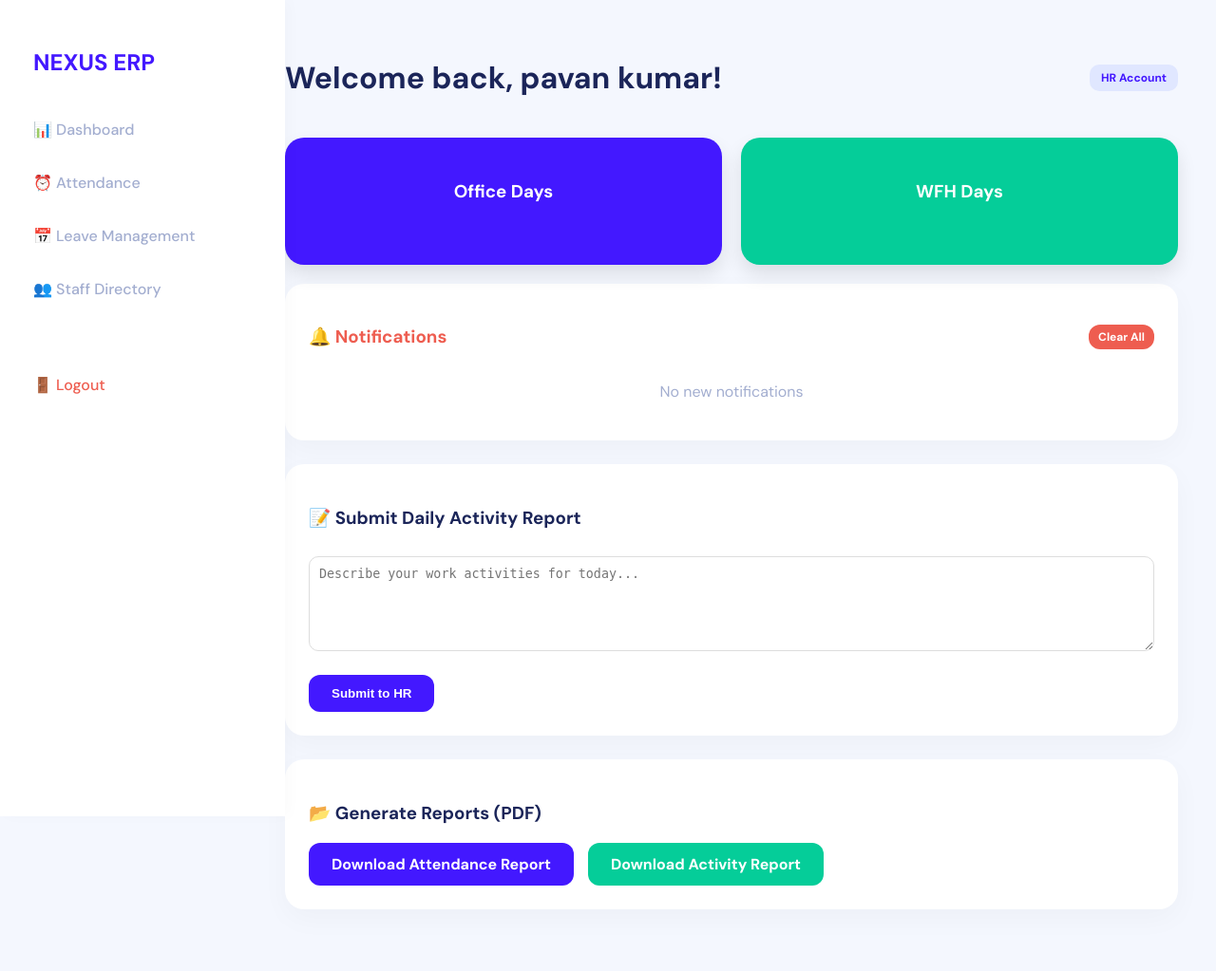
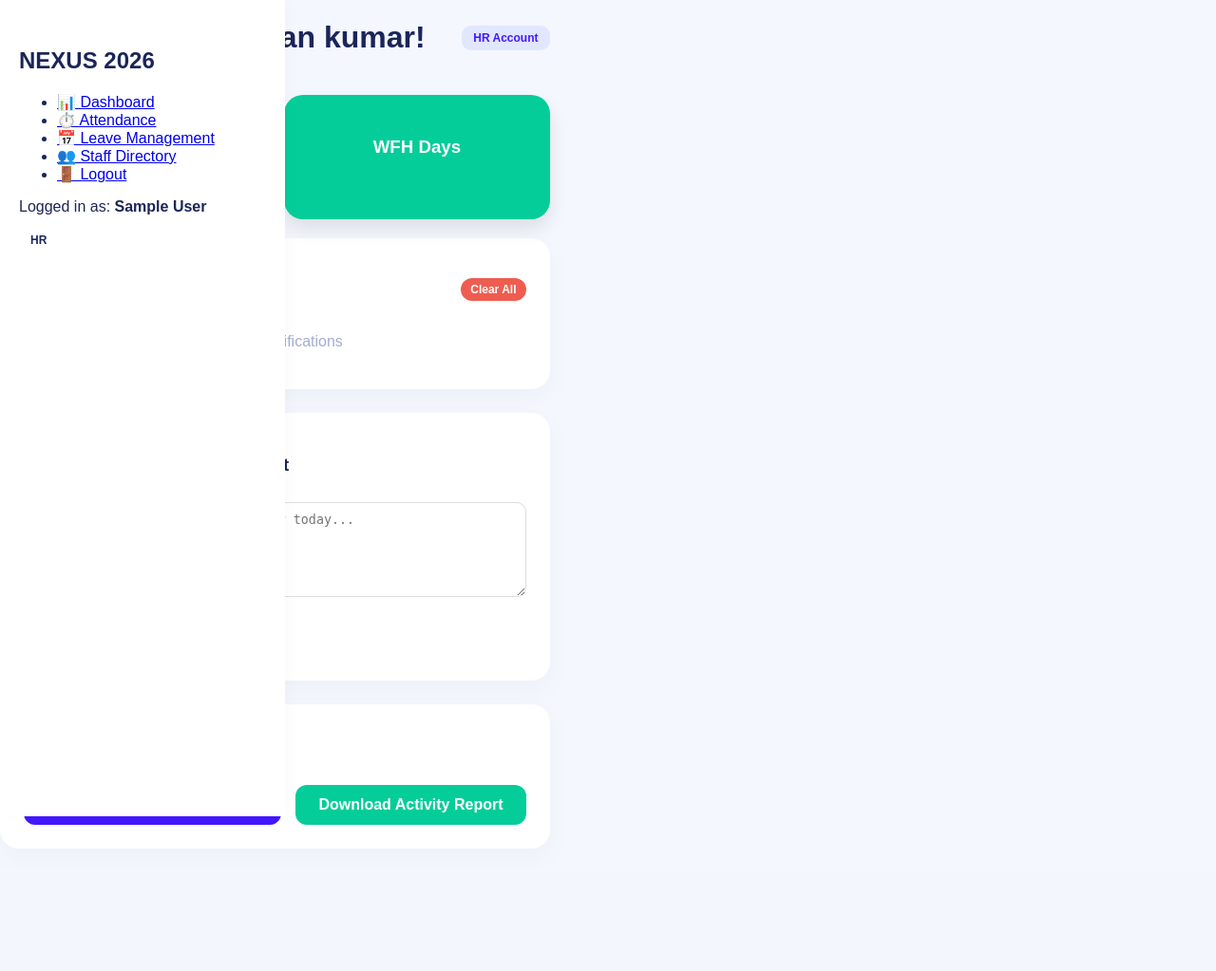
Before and after one commit to pk7745/erp, a Flask app: page /dashboard in a window 1280 px wide. Shown: the whole page at 95% size. After the commit the page ends 869 px from the top, so only its background shows below. Run offline with Flask 3, Linux system fonts and the light colour scheme; the visitor is signed in with stand-in values (Sample User, id 1).

Commit message:
Revamp base.html layout and styles

```diff
--- a/templates/base.html
+++ b/templates/base.html
@@ -3,30 +3,40 @@
 <head>
     <meta charset="UTF-8">
     <meta name="viewport" content="width=device-width, initial-scale=1.0">
-    <title>Nexus Enterprise ERP</title>
+    <title>Nexus ERP</title>
     <link rel="stylesheet" href="{{ url_for('static', filename='style.css') }}">
-    <link href="https://fonts.googleapis.com/css2?family=DM+Sans:wght@400;500;700&display=swap" rel="stylesheet">
+    <link href="https://fonts.googleapis.com/css2?family=Inter:wght@400;600&display=swap" rel="stylesheet">
 </head>
 <body>
-    <div class="sidebar">
-    <h2 style="color: var(--p); margin-bottom: 30px; padding-left: 15px;">NEXUS ERP</h2>
-    <a href="{{ url_for('dashboard') }}" class="sidebar-link">📊 Dashboard</a>
-    <a href="{{ url_for('attendance') }}" class="sidebar-link">⏰ Attendance</a>
-    <a href="{{ url_for('leave') }}" class="sidebar-link">📅 Leave Management</a>
-    <a href="{{ url_for('staff_directory') }}" class="sidebar-link">👥 Staff Directory</a>
-    <a href="{{ url_for('logout') }}" class="sidebar-link" style="margin-top: 50px; color: #ee5d50;">🚪 Logout</a>
-</div>
+    <nav class="sidebar">
+        <div class="logo">
+            <h2>NEXUS 2026</h2>
+        </div>
+        <ul class="nav-links">
+            <li><a href="{{ url_for('dashboard') }}">📊 Dashboard</a></li>
+            <li><a href="{{ url_for('attendance') }}">⏱️ Attendance</a></li>
+            <li><a href="{{ url_for('leave') }}">📅 Leave Management</a></li>
 
-    <div class="main">
+            <li><a href="{{ url_for('staff_directory') }}">👥 Staff Directory</a></li>
+
+            <li class="logout-link"><a href="{{ url_for('logout') }}">🚪 Logout</a></li>
+        </ul>
+        <div class="user-info">
+            <p>Logged in as: <strong>{{ session['name'] }}</strong></p>
+            <span class="badge">{{ session['role'] }}</span>
+        </div>
+    </nav>
+
+    <main class="content">
         {% with messages = get_flashed_messages(with_categories=true) %}
             {% if messages %}
                 {% for category, message in messages %}
-                    <div class="flash {{ category }}">{{ message }}</div>
+                    <div class="alert alert-{{ category }}">{{ message }}</div>
                 {% endfor %}
             {% endif %}
         {% endwith %}
 
         {% block content %}{% endblock %}
-    </div>
+    </main>
 </body>
 </html>
```
